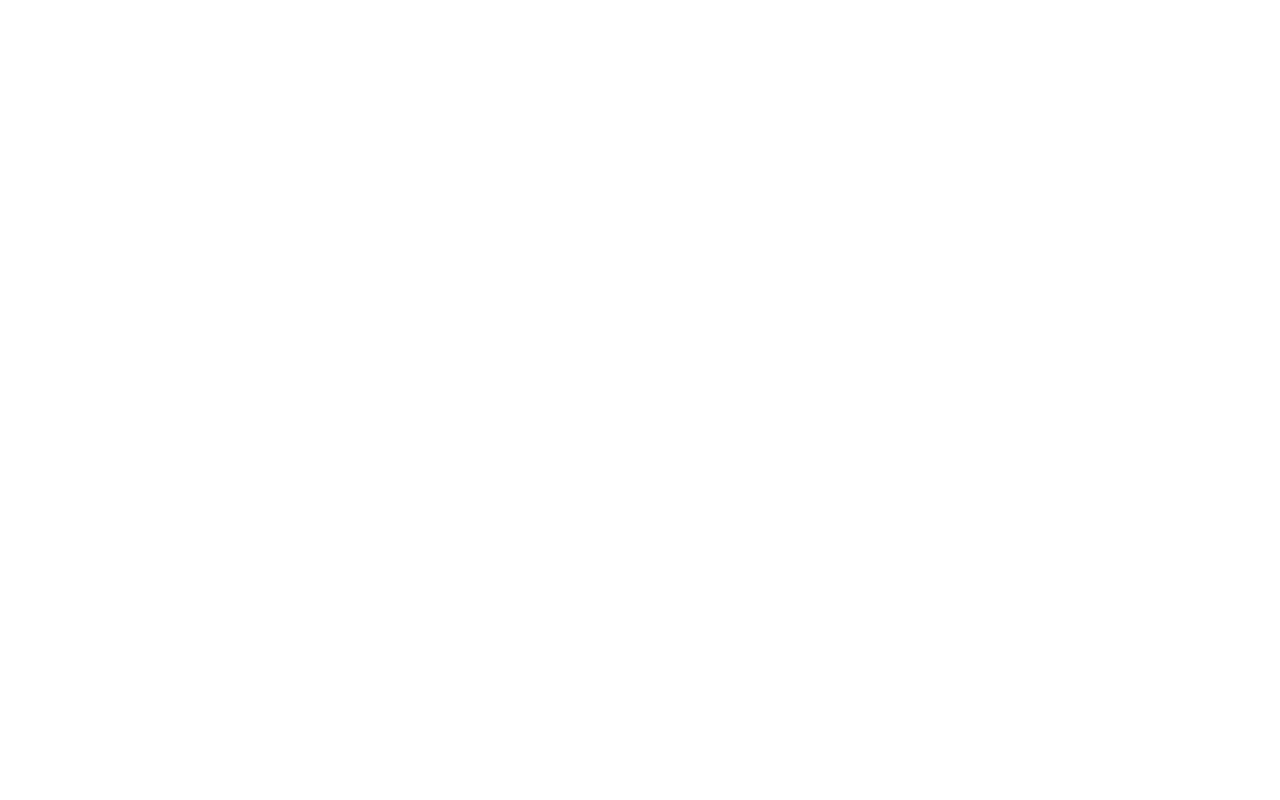
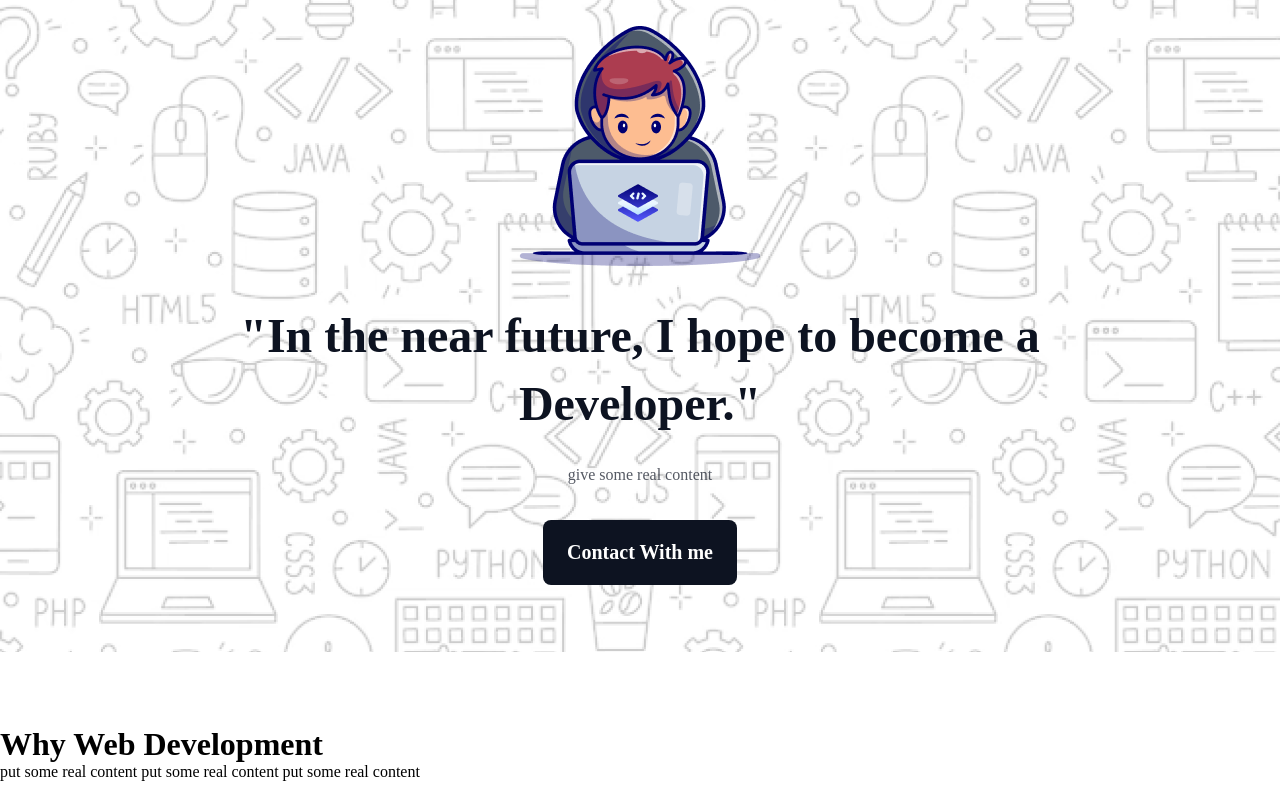
Before and after one commit to Afroza79/assignment-1, a plain HTML site: page index.html in a window 1280 px wide. Drawn offline with Linux system fonts and the light colour scheme; a web font is replaced by a local one.

Commit message:
compeleted banner section

```diff
--- a/index.html
+++ b/index.html
@@ -7,6 +7,32 @@
     <link rel="stylesheet" href="style.css">
 </head>
 <body>
+    <header>
+        <!-- Banner Part -->
+       <section id="banner">
+        <div class="banner-content">
+            <div class="banner-image">
+            <img src="./assets/group.png" alt="group-image">
+            </div>
+            <p class="banner-paragraph-1">"In the near future, I hope to become a Developer."</p>
+            <p  class="banner-paragraph-2">give some real content</p>
+            <div class="contact-btn">
+                <a href="#">Contact With me</a>
+            </div>
+        </div>
+       </section>
+    </header>
+    <main>
+        <!-- Why development -->
+         <h1>Why Web Development</h1>
+         <p>put some real content put some real content put some real content</p>
+         <div class="right-side-image">
 
+         </div>
+
+    </main>
+    <footer>
+
+    </footer>
 </body>
 </html>
--- a/style.css
+++ b/style.css
@@ -0,0 +1,65 @@
+@import url('https://fonts.googleapis.com/css2?family=Azeret+Mono:ital,wght@0,100..900;1,100..900&display=swap');
+*{
+    margin: 0;
+    padding: 0;
+    box-sizing: border-box;
+    font-family: "Azeret Mono";
+}
+
+/* Banner Part */
+
+#banner{
+    background-image: url('./assets/hero-bg.png');
+    background-position: center;
+    background-repeat: no-repeat;
+    width: 100%;
+    height: 652px;
+    margin-bottom: 74px;
+}
+.banner-content{
+    width: 998px;
+    height: 582px;
+    margin: 0 auto;
+    display: flex;
+    flex-direction: column;
+    justify-content: flex-start;
+    align-items: center;
+    padding-top: 26px;
+    padding-bottom: 44px;
+}
+.banner-image{
+    margin-bottom: 32px;
+}
+.banner-paragraph-1{
+    color: rgb(13, 19, 33);
+    font-size: 48px;
+    font-weight: 800;
+    text-align: center;
+    line-height: 68px;
+}
+.banner-paragraph-2{
+    margin-top: 24px;
+    margin-bottom: 32px;
+    color: rgb(13, 19, 33);
+    text-align: center;
+    font-size: 16px;
+    font-weight: 400;
+    line-height: 26px;
+    opacity: .7;
+}
+.contact-btn{
+    padding: 21px 24px 21px 24px;
+    background-color: rgb(13, 19, 33);
+    border-radius: 8px;
+}
+.contact-btn a{
+    text-decoration: none;
+    font-size: 20px;
+    font-weight: 600;
+    line-height: 23px;
+    text-align: center;
+    color: rgb(255, 255, 255);
+
+}
+
+/* Why Development */
```
Also changed, not shown: assets/group-3.png (renamed from assets/Group 3.png), assets/group-4.png (renamed from assets/Group 4.png), assets/layer-1.png (renamed from assets/Layer_1.png).
